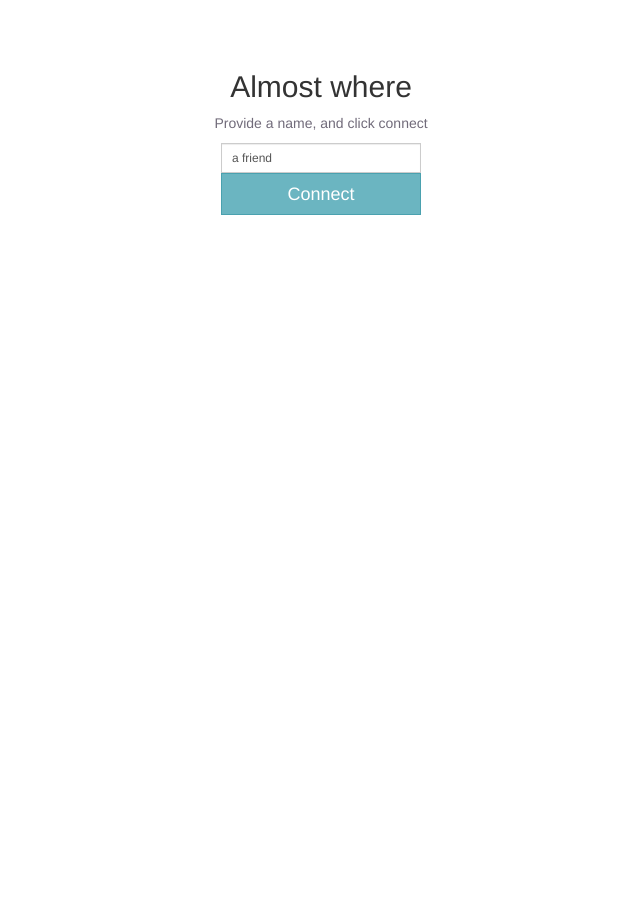
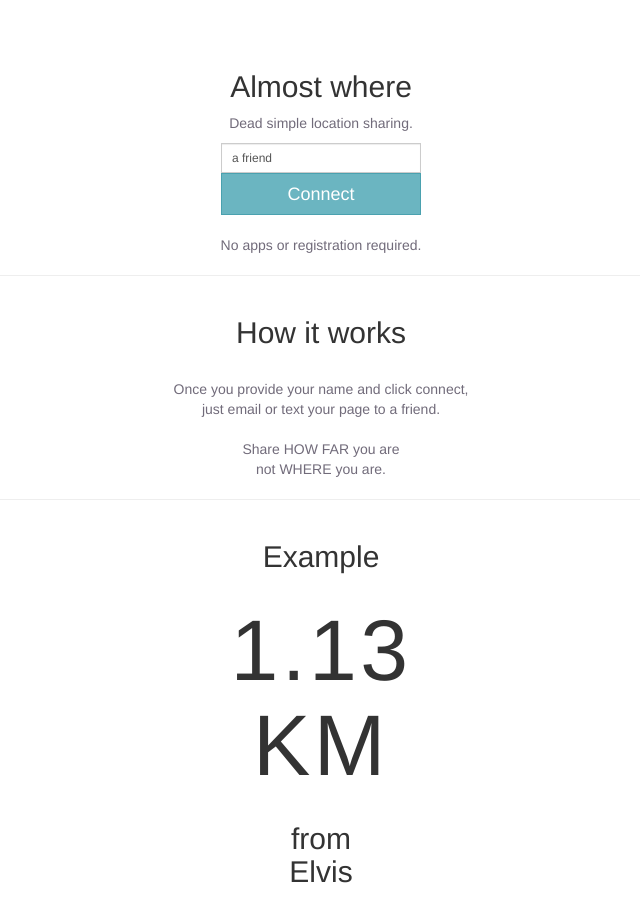
Before and after one commit to troygdaniel/almostwhere, a website: page index.html in a window 1280 px wide. Shown: the whole page, without its empty margins (319-959 px from the left). Before the commit the page ends 800 px from the top, so only its background shows below. Drawn offline with Linux system fonts and the light colour scheme.

Commit message:
Refinements

```diff
--- a/index.html
+++ b/index.html
@@ -14,7 +14,7 @@
         <link rel="stylesheet" href="../css/HTML5admin.css" />
         <script src="js/vendor/jquery.min.js"></script>
         <script>
-        var guid;
+        var guid, distanceFrom = 1.19;
         function s4() {
             return Math.floor((1 + Math.random()) * 0x10000)
                  .toString(16)
@@ -24,6 +24,16 @@
         function getGuid() {
             return s4()+s4()+s4()+s4();
         }
+        function exampleDistance() {
+            distanceFrom = (distanceFrom - 0.013);
+            if (distanceFrom < 0) distanceFrom = 1.19;
+            if (distanceFrom > 1)
+                $("#distance_from").html(distanceFrom.toFixed(2)+"<br/> KM");
+            else {
+                $("#distance_from").html((distanceFrom * 1000).toFixed(0)+"M");
+            }
+
+        }
         $(function() {
             guid = localStorage.getItem("deviceId");
             if (!guid) {
@@ -32,6 +42,7 @@
             }
             $("#device-name").val(Almost.Device.fetchDeviceName());
 
+            setInterval(exampleDistance,1000);
             $("#connect-btn").click(function(){
                 Almost.Device.saveDeviceName($("#device-name").val());
                 location.href = "room?"+guid;
@@ -43,10 +54,31 @@
         <center>
                     <h2>Almost where</h2>
                     <p>
-                        Provide a name, and click connect
+                        Dead simple location sharing.
                     </p>
                     <input type="text" id="device-name" placeholder="Your name" class="h5a-input form-control input-sm" style="width:200px">
                     <input type="submit" id="connect-btn" style="width:200px;position:relative;left:0px" class="create-room-button h5a-btn btn  btn-lg btn-primary full" value="Connect">
+                    <p><br/>
+                        No apps or registration required.
+                    </p>
+
+                    <hr/>
+                    <h2>How it works</h2>
+                    <p><br/>
+                        Once you provide your name and click connect,
+                        <br/>
+                        just email or text your page to a friend.
+                        <br/><br/>
+                        Share HOW FAR you are<br/>not WHERE you are.
+
+                    </p>
+                    <hr/>
+                    <h2>Example</h2>
+                    <center><h1 id="distance_from">1.19<br/>km</h1>
+                    <br>
+                    <h2 id="some_one">from <br>Elvis</h2>
+                    </center>
+
     </center>
         <script src="js/device.js"></script>
         <script src="../js/vendor/jquery.min.js"></script>
--- a/js/device.js
+++ b/js/device.js
@@ -34,6 +34,7 @@ Almost.Device = function (options) {
     currentLocation.lat=lat;
     currentLocation.lng=lng;
 
+    // if (previousLocation != currentLocation)
     socket.emit('share_location:'+roomId, toJSON());
     previousLocation = currentLocation;
   }
--- a/package.json
+++ b/package.json
@@ -1,7 +1,7 @@
 {
-    "name": "App",
-    "version": "0.0.1-29",
-    "description": "App",
+    "name": "App2",
+    "version": "0.0.1-34",
+    "description": "App2",
     "dependencies": {
         "socket.io": "latest",
         "express": "3.x"
```
